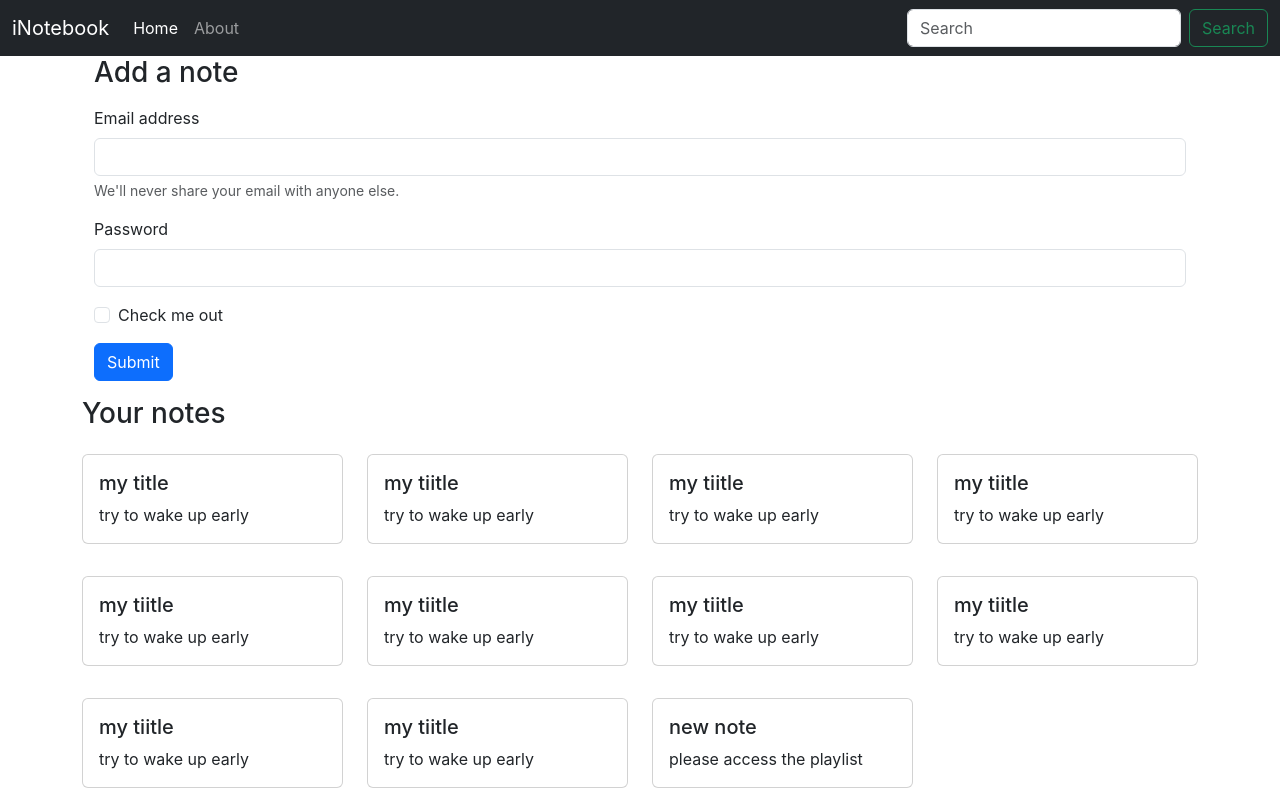
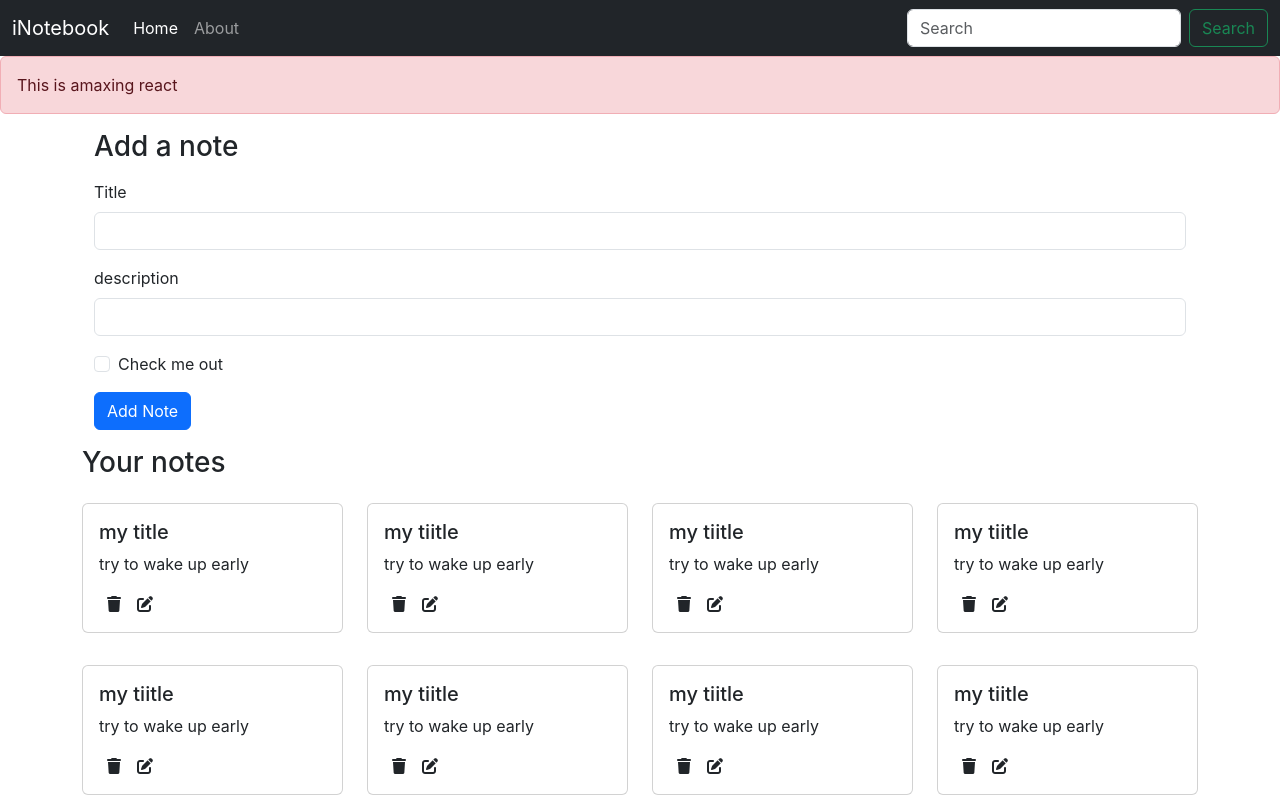
Before and after one commit to Rohithmittu/inotebook, a React (Create React App) app: page / in a window 1280 px wide. Shown: the top 800 px of the page. Built offline with nearby package versions, Linux system fonts and the light colour scheme.

Commit message:
Add notes and deleting the note feature is added to i notebook

```diff
--- a/public/index.html
+++ b/public/index.html
@@ -22,6 +22,7 @@
   <body>
     <noscript>You need to enable JavaScript to run this app.</noscript>
     <div id="root"></div>
+    <script src="https://kit.fontawesome.com/33f098d315.js" crossorigin="anonymous"></script>
 
     <script
       src="https://cdn.jsdelivr.net/npm/bootstrap@5.3.0-alpha3/dist/js/bootstrap.bundle.min.js"
--- a/src/App.js
+++ b/src/App.js
@@ -4,6 +4,7 @@
 import Navbar from "./components/Navbar";
 import Home from "./components/Home";
 import About from "./components/About";
+import Alert from "./components/Alert";
 
 function App() {
   return (
@@ -11,6 +12,7 @@
       <NoteState>
         <Router>
           <Navbar />
+          <Alert message="This is amaxing react "/>
           <div className='container'>
             <Routes>
               <Route exact path='/' element={<Home />} />
--- /dev/null
+++ b/src/components/AddNote.js
@@ -0,0 +1,69 @@
+import React, { useContext, useState } from "react";
+import noteContext from "../context/notes/noteContext";
+
+const AddNote = () => {
+  const context = useContext(noteContext);
+  const { addNote } = context;
+  const [note, setNote] = useState({
+    title: "",
+    description: "",
+    tag: "default",
+  });
+
+  const handleClick = e => {
+    e.preventDefault();
+    addNote(note.title, note.description, note.tag);
+  };
+
+  const onChange = e => {
+    setNote({ ...note, [e.target.name]: e.target.value });
+  };
+
+  return (
+    <div className='container' my-3>
+      <h3>Add a note</h3>
+      <form className='my-3'>
+        <div className='mb-3'>
+          <label htmlFor='title' className='form-label'>
+            Title
+          </label>
+          <input
+            type='text'
+            className='form-control'
+            id='title'
+            name='title'
+            aria-describedby='emailHelp'
+            onChange={onChange}
+          />
+        </div>
+        <div className='mb-3'>
+          <label htmlFor='description' className='form-label'>
+            description
+          </label>
+          <input
+            type='text'
+            className='form-control'
+            id='description'
+            name='description'
+            onChange={onChange}
+          />
+        </div>
+        <div className='mb-3 form-check'>
+          <input
+            type='checkbox'
+            className='form-check-input'
+            id='exampleCheck1'
+          />
+          <label className='form-check-label' htmlFor='exampleCheck1'>
+            Check me out
+          </label>
+        </div>
+        <button type='submit' className='btn btn-primary' onClick={handleClick}>
+          Add Note
+        </button>
+      </form>
+    </div>
+  );
+};
+
+export default AddNote;
--- /dev/null
+++ b/src/components/Alert.js
@@ -0,0 +1,12 @@
+import React from "react";
+
+const Alert = (props) => {
+  return (
+    <div className='alert alert-danger' role='alert'>
+     {props.message}
+
+    </div>
+  );
+};
+
+export default Alert;
--- a/src/components/Home.js
+++ b/src/components/Home.js
@@ -1,56 +1,9 @@
 import Notes from "./notes";
 
 const Home = () => {
-
   return (
     <div>
-      <div className='container' my-3>
-        <h3>Add a note</h3>
-        <form className='my-3'>
-          <div class='mb-3'>
-            <label for='exampleInputEmail1' class='form-label'>
-              Email address
-            </label>
-            <input
-              type='email'
-              class='form-control'
-              id='exampleInputEmail1'
-              aria-describedby='emailHelp'
-            />
-            <div id='emailHelp' class='form-text'>
-              We'll never share your email with anyone else.
-            </div>
-          </div>
-          <div class='mb-3'>
-            <label for='exampleInputPassword1' class='form-label'>
-              Password
-            </label>
-            <input
-              type='password'
-              class='form-control'
-              id='exampleInputPassword1'
-            />
-          </div>
-          <div class='mb-3 form-check'>
-            <input
-              type='checkbox'
-              class='form-check-input'
-              id='exampleCheck1'
-            />
-            <label class='form-check-label' for='exampleCheck1'>
-              Check me out
-            </label>
-          </div>
-          <button type='submit' class='btn btn-primary'>
-            Submit
-          </button>
-        </form>
-      </div>
-
-
-      <Notes/>
-
-
+      <Notes />
     </div>
   );
 };
--- a/src/components/Navbar.js
+++ b/src/components/Navbar.js
@@ -1,4 +1,4 @@
-import React, {useEffect} from "react";
+import React from "react";
 import { Link, useLocation } from "react-router-dom";
 
 
@@ -6,9 +6,6 @@
 
 const Navbar = () => {
   let location = useLocation();
-  useEffect(() => {
-    console.log(location.pathname)
-  }, [location]);
   return (
     <nav className='navbar navbar-expand-lg navbar-dark bg-dark'>
       <div className='container-fluid'>
--- a/src/components/Noteitem.js
+++ b/src/components/Noteitem.js
@@ -1,13 +1,24 @@
-import React from "react";
+import React, { useContext } from "react";
+
+import noteContext from "../context/notes/noteContext";
+import Notes from "./notes";
 
 const Noteitem = props => {
+  const context = useContext(noteContext);
+  const { deleteNote } = context;
   const { note } = props;
   return (
-    <div className="col-md-3">
-      <div class='card my-3'>
-        <div class='card-body'>
-          <h5 class='card-title'>{note.title}</h5>
-          <p class='card-text'>{note.description}</p>
+    <div className='col-md-3'>
+      <div className='card my-3'>
+        <div className='card-body'>
+          <h5 className='card-title'>{note.title}</h5>
+          <p className='card-text'>{note.description}</p>
+          <i
+            className='fa-sharp fa-solid fa-trash mx-2'
+            onClick={() => {
+                deleteNote(note._id)
+            }}></i>
+          <i className='fa-solid fa-pen-to-square mx-2'></i>
         </div>
       </div>
     </div>
--- a/src/components/notes.js
+++ b/src/components/notes.js
@@ -1,20 +1,24 @@
-
 import React, { useContext } from "react";
-import noteContext from "../context/notes/noteContext"
+import noteContext from "../context/notes/noteContext";
 import Noteitem from "./Noteitem";
+import AddNote from "./AddNote";
 
 const Notes = () => {
-    const context = useContext(noteContext);
-  const { notes, setNotes } = context;
+  const context = useContext(noteContext);
+  const { notes } = context;
+
+
   return (
-    <div className='row my-3'>
+    <>
+      <AddNote />
+      <div className='row my-3'>
         <h3>Your notes</h3>
-        {notes.map((note) => {
-          return <Noteitem note={note}/>
-
+        {notes.map(note => {
+          return <Noteitem key={note._id} note={note} />;
         })}
       </div>
-  )
-}
+    </>
+  );
+};
 
-export default Notes
+export default Notes;
--- a/src/context/notes/NoteState.js
+++ b/src/context/notes/NoteState.js
@@ -1,116 +1,145 @@
 import NoteContext from "./noteContext";
-import {useState} from "react";
+import { useState } from "react";
 
-const NoteState = (props) => {
-
+const NoteState = props => {
   const notesInitial = [
     {
-      "_id": "6434181a57f785c8cd86ed61",
-      "user": "642eff111961ff6b6a4ab480",
-      "title": "my title",
-      "description": "try to wake up early",
-      "tag": "General",
-      "date": "2023-04-10T14:07:22.396Z",
-      "__v": 0
+      _id: "6434181a57f785c8cd86ed61",
+      user: "642eff111961ff6b6a4ab480",
+      title: "my title",
+      description: "try to wake up early",
+      tag: "General",
+      date: "2023-04-10T14:07:22.396Z",
+      __v: 0,
     },
     {
-      "_id": "6434182257f785c8cd86ed67",
-      "user": "642eff111961ff6b6a4ab480",
-      "title": "my tiitle",
-      "description": "try to wake up early",
-      "tag": "General",
-      "date": "2023-04-10T14:07:30.298Z",
-      "__v": 0
+      _id: "6434182257f785c8cd86ed67",
+      user: "642eff111961ff6b6a4ab480",
+      title: "my tiitle",
+      description: "try to wake up early",
+      tag: "General",
+      date: "2023-04-10T14:07:30.298Z",
+      __v: 0,
     },
     {
-      "_id": "64341dbb57f785c8cd86ed6a",
-      "user": "642eff111961ff6b6a4ab480",
-      "title": "my tiitle",
-      "description": "try to wake up early",
-      "tag": "personal",
-      "date": "2023-04-10T14:31:23.391Z",
-      "__v": 0
+      _id: "64341dbb57f785c8cd86ed6a",
+      user: "642eff111961ff6b6a4ab480",
+      title: "my tiitle",
+      description: "try to wake up early",
+      tag: "personal",
+      date: "2023-04-10T14:31:23.391Z",
+      __v: 0,
     },
     {
-      "_id": "64341dbd57f785c8cd86ed6c",
-      "user": "642eff111961ff6b6a4ab480",
-      "title": "my tiitle",
-      "description": "try to wake up early",
-      "tag": "personal",
-      "date": "2023-04-10T14:31:25.824Z",
-      "__v": 0
+      _id: "64341dbd57f785c8cd86ed6c",
+      user: "642eff111961ff6b6a4ab480",
+      title: "my tiitle",
+      description: "try to wake up early",
+      tag: "personal",
+      date: "2023-04-10T14:31:25.824Z",
+      __v: 0,
     },
     {
-      "_id": "64341de40ce442cbd40c7d97",
-      "user": "642eff111961ff6b6a4ab480",
-      "title": "my tiitle",
-      "description": "try to wake up early",
-      "tag": "General",
-      "date": "2023-04-10T14:32:04.619Z",
-      "__v": 0
+      _id: "64341de40ce442cbd40c7d97",
+      user: "642eff111961ff6b6a4ab480",
+      title: "my tiitle",
+      description: "try to wake up early",
+      tag: "General",
+      date: "2023-04-10T14:32:04.619Z",
+      __v: 0,
     },
     {
-      "_id": "64341e1a72481392a2d80257",
-      "user": "642eff111961ff6b6a4ab480",
-      "title": "my tiitle",
-      "description": "try to wake up early",
-      "tag": "General",
-      "date": "2023-04-10T14:32:58.188Z",
-      "__v": 0
+      _id: "64341e1a72481392a2d80257",
+      user: "642eff111961ff6b6a4ab480",
+      title: "my tiitle",
+      description: "try to wake up early",
+      tag: "General",
+      date: "2023-04-10T14:32:58.188Z",
+      __v: 0,
     },
     {
-      "_id": "64341e2e72481392a2d80259",
-      "user": "642eff111961ff6b6a4ab480",
-      "title": "my tiitle",
-      "description": "try to wake up early",
-      "tag": "personal",
-      "date": "2023-04-10T14:33:18.595Z",
-      "__v": 0
+      _id: "64341e2e72481392a2d80259",
+      user: "642eff111961ff6b6a4ab480",
+      title: "my tiitle",
+      description: "try to wake up early",
+      tag: "personal",
+      date: "2023-04-10T14:33:18.595Z",
+      __v: 0,
     },
     {
-      "_id": "64341e5772481392a2d8025b",
-      "user": "642eff111961ff6b6a4ab480",
-      "title": "my tiitle",
-      "description": "try to wake up early",
-      "tag": "personal",
-      "date": "2023-04-10T14:33:59.870Z",
-      "__v": 0
+      _id: "64341e5772481392a2d8025b",
+      user: "642eff111961ff6b6a4ab480",
+      title: "my tiitle",
+      description: "try to wake up early",
+      tag: "personal",
+      date: "2023-04-10T14:33:59.870Z",
+      __v: 0,
     },
     {
-      "_id": "64341e5872481392a2d8025d",
-      "user": "642eff111961ff6b6a4ab480",
-      "title": "my tiitle",
-      "description": "try to wake up early",
-      "tag": "personal",
-      "date": "2023-04-10T14:34:00.494Z",
-      "__v": 0
+      _id: "64341e5872481392a2d8025d",
+      user: "642eff111961ff6b6a4ab480",
+      title: "my tiitle",
+      description: "try to wake up early",
+      tag: "personal",
+      date: "2023-04-10T14:34:00.494Z",
+      __v: 0,
     },
     {
-      "_id": "64341e5872481392a2d8025f",
-      "user": "642eff111961ff6b6a4ab480",
-      "title": "my tiitle",
-      "description": "try to wake up early",
-      "tag": "personal",
-      "date": "2023-04-10T14:34:00.936Z",
-      "__v": 0
+      _id: "64341e5872481392a2d8025f",
+      user: "642eff111961ff6b6a4ab480",
+      title: "my tiitle",
+      description: "try to wake up early",
+      tag: "personal",
+      date: "2023-04-10T14:34:00.936Z",
+      __v: 0,
     },
     {
-      "_id": "64341fbc72481392a2d80261",
-      "user": "642eff111961ff6b6a4ab480",
-      "title": "new note",
-      "description": "please access the playlist",
-      "tag": "audio",
-      "date": "2023-04-10T14:39:56.169Z",
-      "__v": 0
-    }
-  ]
+      _id: "64341fbc72481392a2d80261",
+      user: "642eff111961ff6b6a4ab480",
+      title: "new note",
+      description: "please access the playlist",
+      tag: "audio",
+      date: "2023-04-10T14:39:56.169Z",
+      __v: 0,
+    },
+  ];
 
-  const [notes, setnotes] = useState(notesInitial)
+  const [notes, setnotes] = useState(notesInitial);
 
+  // Add note
+  const addNote = (title, description, tag) => {
+    //TODO: API call
+    console.log("adding a new note");
+    const note = {
+      _id: "64341fbc72481392a2d80261",
+      user: "642eff111961ff6b6a4ab480",
+      title: title,
+      description: description,
+      tag: tag,
+      date: "2023-04-10T14:39:56.169Z",
+      __v: 0,
+    };
 
+    setnotes(notes.concat(note));
+  };
+
+  // Delete note
+
+  const deleteNote = (id) => {
+    //TODO: API call
+    console.log("Deleting Note with Id" + id)
+    const newNote = notes.filter((note) => {
+      return note._id !== id;
+    });
+
+    setnotes(newNote);
+  }
+
+  // Edit note
+  const editNote = (id, title, description, tag) => {};
   return (
-    <NoteContext.Provider value={{notes, setnotes}}>
-        {props.children}
+    <NoteContext.Provider value={{ notes, addNote, deleteNote, editNote }}>
+      {props.children}
     </NoteContext.Provider>
   );
 };
--- a/src/index.css
+++ b/src/index.css
@@ -11,3 +11,7 @@
   font-family: source-code-pro, Menlo, Monaco, Consolas, 'Courier New',
     monospace;
 }
+
+i{
+  cursor: pointer;
+}
```
Also changed, not shown: src/components/About.js (+5 -17 lines).
